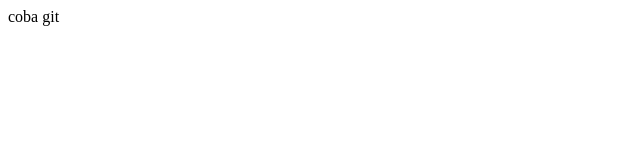
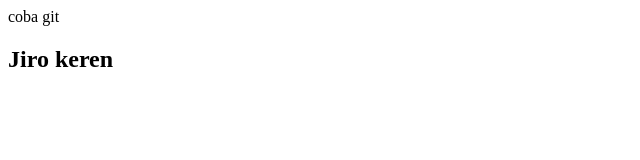
Before and after one commit to JiroasiaSalto/tugas, a plain HTML site: page index.html in a window 1280 px wide. Shown: the whole page, without its empty margins (0-640 px from the left). Drawn offline with Linux system fonts and the light colour scheme.

Commit message:
Mengupdate file index.html

```diff
--- a/index.html
+++ b/index.html
@@ -5,4 +5,8 @@
 	<meta name="viewport"
 	<title> coba git </head>
 </head>
+
+<body>
+	<h2>Jiro keren</h2>
+</body>
 </html>
```
